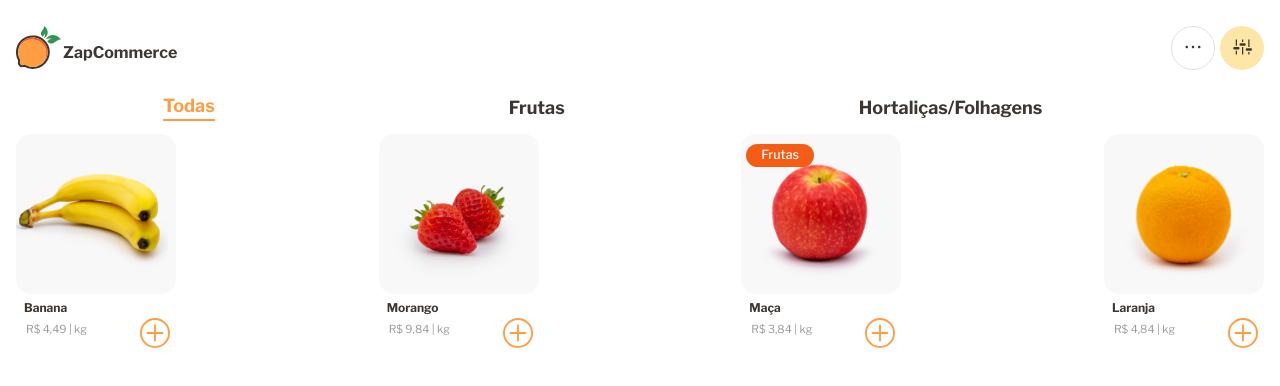
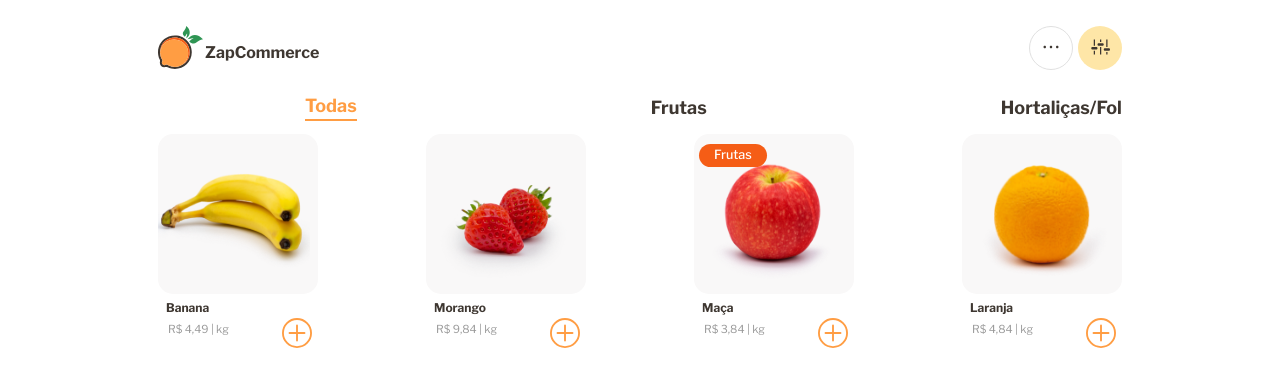
Before and after one commit to pcborges/zap-commerce, a React (Create React App) app: page / in a window 1280 px wide. Shown: the top 386 px of the page. Built offline with nearby package versions, Linux system fonts and the light colour scheme.

Commit message:
Add Styled container to App

```diff
--- a/src/App.js
+++ b/src/App.js
@@ -1,17 +1,18 @@
 import React from "react";
 import GlobalStyles from "./styles/global";
+import { Container } from "./styles/theme";
 import Header from "./pages/layout/Header";
 import SubHeader from "./pages/layout/SubHeader";
 import Main from "./pages/layout/Main";
 
 function App() {
   return (
-    <>
+    <Container>
       <Header />
       <SubHeader />
       <Main />
       <GlobalStyles />
-    </>
+    </Container>
   );
 }
 
--- a/src/styles/theme.js
+++ b/src/styles/theme.js
@@ -1,3 +1,4 @@
+import styled from "styled-components";
 export const colors = {
   primary: "#ff9d43",
   grey: "#f9f8f8",
@@ -6,3 +7,8 @@
   mediumGrey: "#e0e0e0",
   blue: "#50c1ef",
 };
+
+export const Container = styled.div`
+  max-width: 996px;
+  margin: 0 auto;
+`;
```
